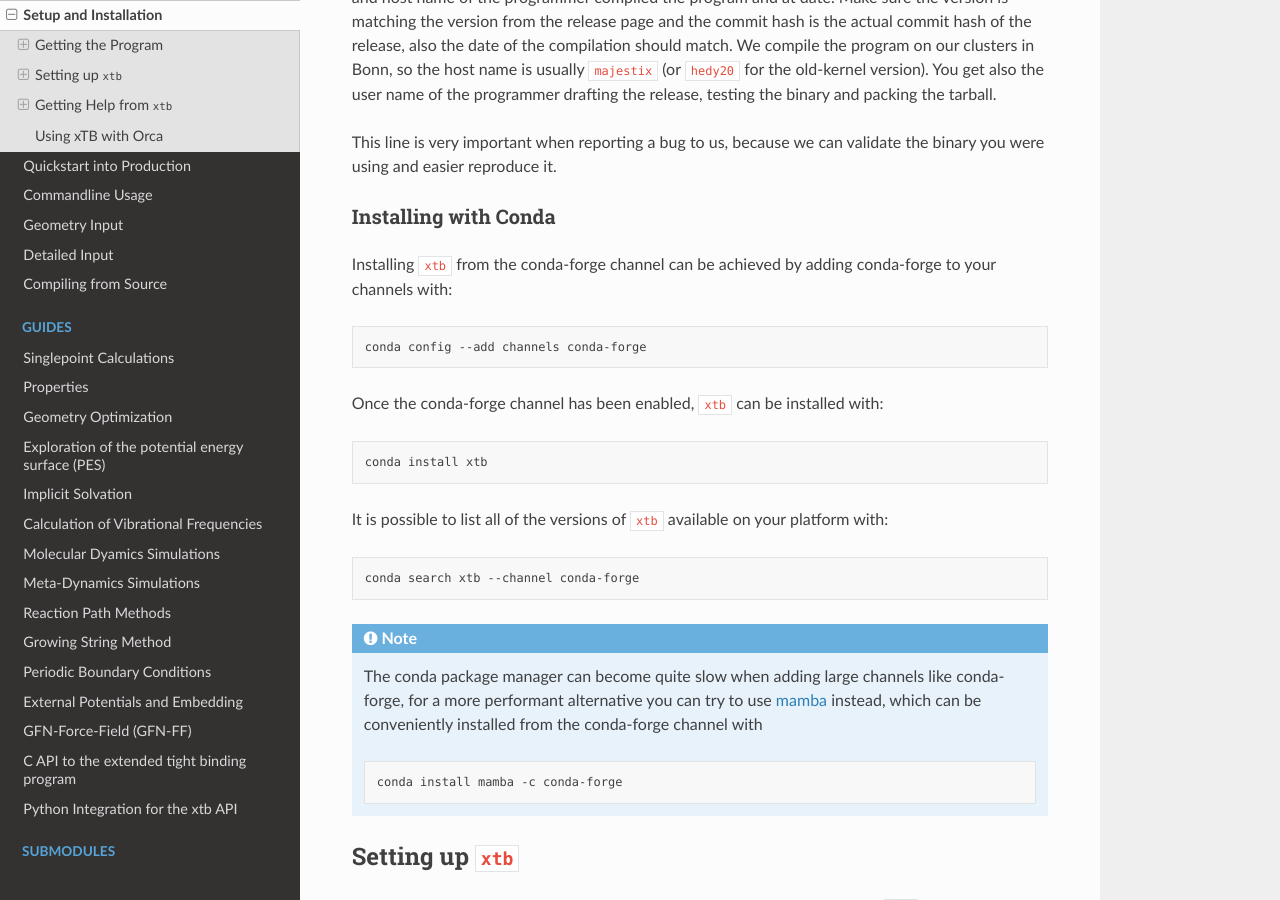
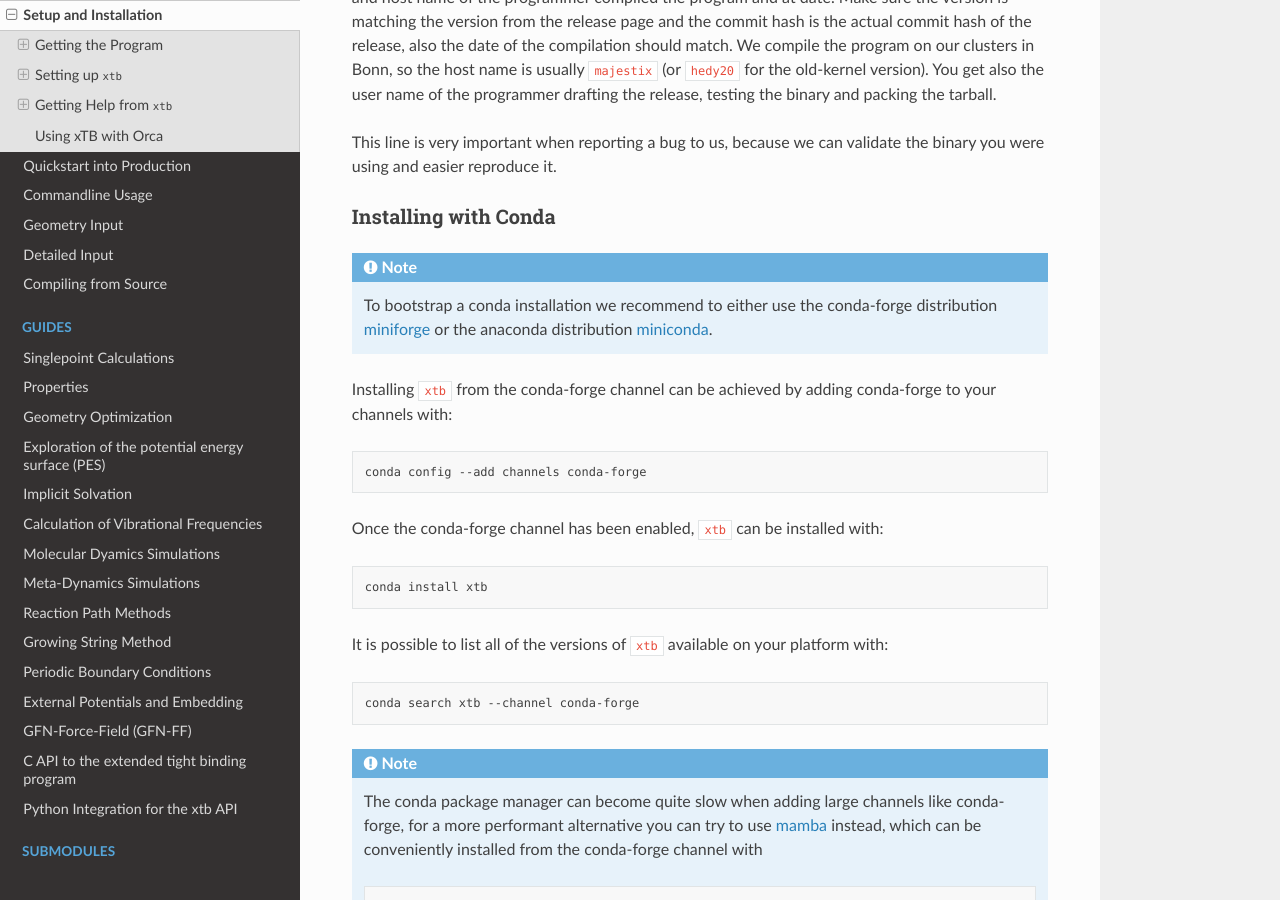
Before and after one commit to grimme-lab/xtb_docs, a Sphinx documentation site: the page built from source/setup.rst, in a window 1280 px wide and 900 px high, scrolled down 1784 px. Built offline with Sphinx 7.4.7 and the Read the Docs theme 2.0.0, drawn with Linux system fonts in a browser that asks for light colours.

Commit message:
Add hint for bootstrapping conda installations

```diff
--- a/source/setup.rst
+++ b/source/setup.rst
@@ -96,6 +96,14 @@ validate the binary you were using and easier reproduce it.
 
 Installing with Conda
 ---------------------
+
+.. note::
+
+   To bootstrap a conda installation we recommend to either use
+   the conda-forge distribution
+   `miniforge <https://github.com/conda-forge/miniforge/releases/latest>`_
+   or the anaconda distribution
+   `miniconda <https://docs.conda.io/en/latest/miniconda.html>`_.
 
 Installing ``xtb`` from the conda-forge channel can be achieved by adding conda-forge to your channels with:
 
```
